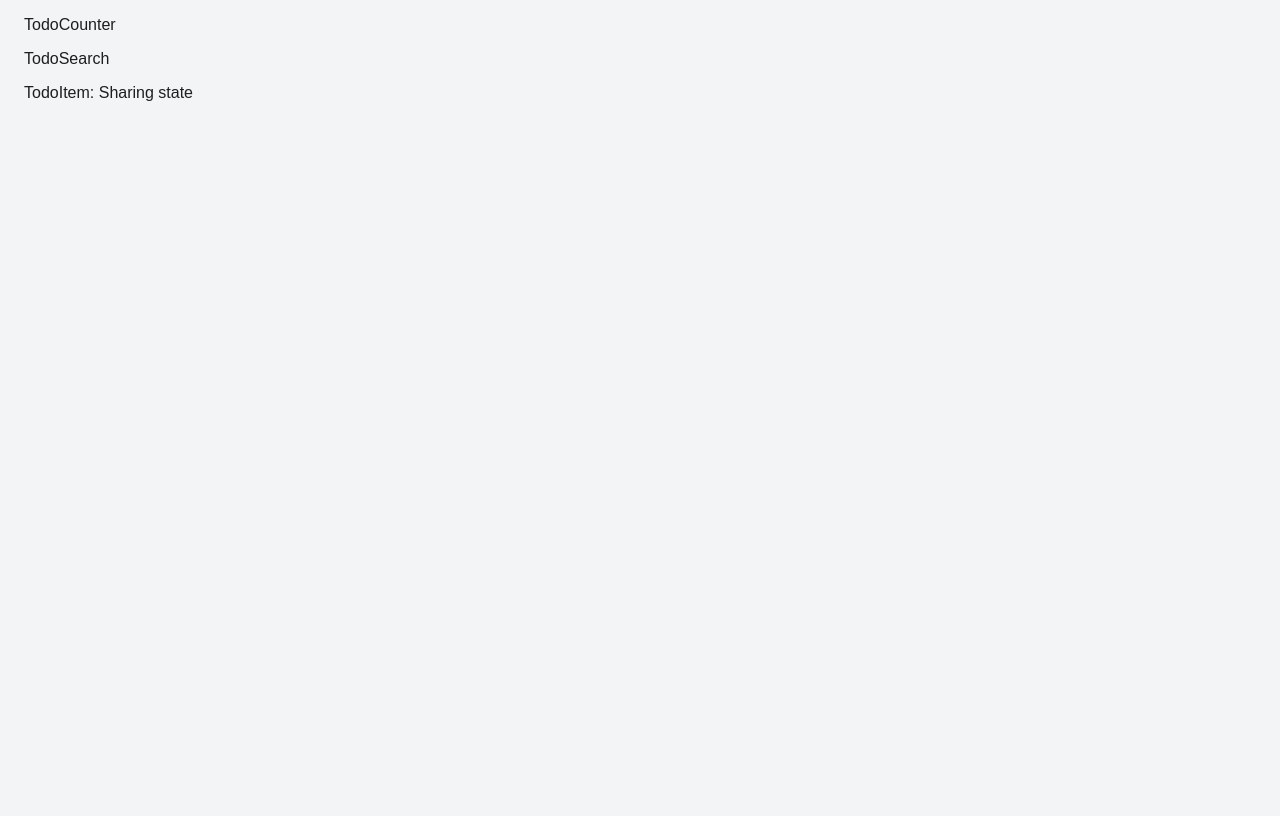
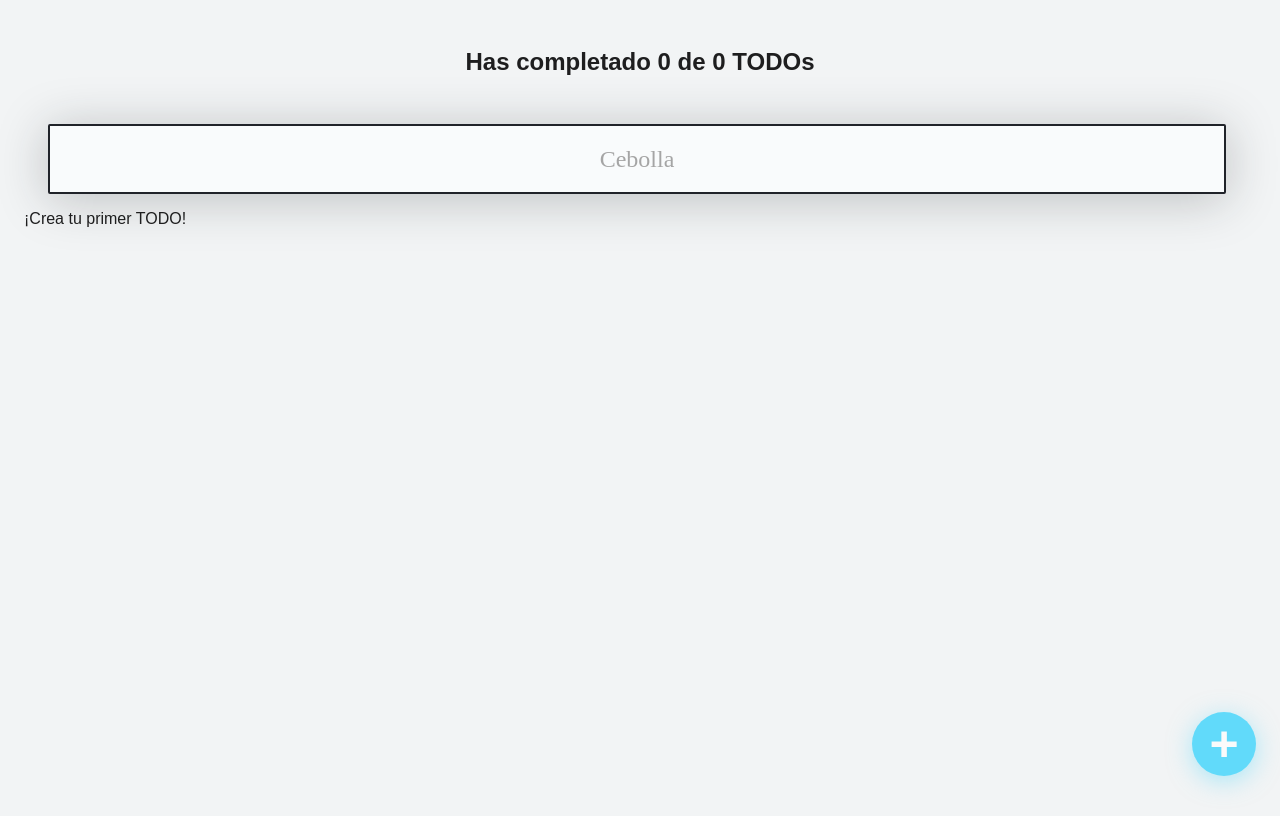
Before and after one commit to scarrilloh77/advanced-own-patterns, a React (Vite) app: page / in a window 1280 px wide. Built offline with nearby package versions, Linux system fonts and the light colour scheme.

Commit message:
Composition without Context

```diff
--- a/src/App/index.jsx
+++ b/src/App/index.jsx
@@ -1,42 +1,65 @@
-import React, { useState } from 'react';
+import React from 'react';
+import { CreateTodoButton } from '../CreateTodoButton';
+import { EmptyTodos } from '../EmptyTodos';
+import { Modal } from '../Modal';
+import { TodoHeader } from '../TodeHeader';
+import { TodoCounter } from '../TodoCounter';
+import { TodoForm } from '../TodoForm';
+import { TodoItem } from '../TodoItem';
+import { TodoList } from '../TodoList';
+import { TodoSearch } from '../TodoSearch';
+import { TodosError } from '../TodosError';
+import { TodosLoading } from '../TodosLoading';
+import { useTodos } from './useTodos';
 
 function App() {
-  const [state, setstate] = useState('Sharing state');
+  const {
+    error,
+    loading,
+    searchedTodos,
+    completeTodo,
+    deleteTodo,
+    openModal,
+    setOpenModal,
+    totalTodos,
+    completedTodos,
+    searchValue,
+    setSearchValue,
+    addTodo,
+  } = useTodos();
+
   return (
     <React.Fragment>
       <TodoHeader>
-        <TodoCounter />
-        <TodoSearch />
+        <TodoCounter totalTodos={totalTodos} completedTodos={completedTodos} />
+        <TodoSearch searchValue={searchValue} setSearchValue={setSearchValue} />
       </TodoHeader>
 
       <TodoList>
-        <TodoItem state={state} />
+        {error && <TodosError />}
+        {loading && <TodosLoading />}
+        {!loading && !searchedTodos.length && <EmptyTodos />}
+
+        {searchedTodos.map((todo) => (
+          <TodoItem
+            key={todo.text}
+            text={todo.text}
+            completed={todo.completed}
+            onComplete={() => completeTodo(todo.text)}
+            onDelete={() => deleteTodo(todo.text)}
+          />
+        ))}
       </TodoList>
+
+      {!!openModal && (
+        <Modal>
+          <TodoForm addTodo={addTodo} setOpenModal={setOpenModal} />
+        </Modal>
+      )}
+
+      <CreateTodoButton setOpenModal={setOpenModal} />
     </React.Fragment>
   );
 }
-function TodoHeader({ children }) {
-  return <header>{children}</header>;
-}
-function TodoList({ children }) {
-  return <section className="TodoList-container">{children}</section>;
-}
-function TodoCounter() {
-  return <p>TodoCounter</p>;
-}
-function TodoSearch() {
-  return <p>TodoSearch</p>;
-}
-function TodoItem({ state }) {
-  return <p>TodoItem: {state}</p>;
-}
-
-// function App() {
-//   return (
-//     <TodoProvider>
-//       <AppUI />
-//     </TodoProvider>
-//   );
-// }
 
 export default App;
--- a/src/TodoContext/index.jsx
+++ b/src/App/useTodos.jsx
@@ -1,8 +1,7 @@
 import React from 'react';
 import { useLocalStorage } from './useLocalStorage';
-export const TodoContext = React.createContext();
 
-export const TodoProvider = (props) => {
+export const useTodos = () => {
   const {
     item: todos,
     saveItem: saveTodos,
@@ -50,9 +49,7 @@ export const TodoProvider = (props) => {
     saveTodos(newTodos);
   };
 
-  return (
-    <TodoContext.Provider
-      value={{
+  return {
     loading,
     error,
     totalTodos,
@@ -65,9 +62,5 @@ export const TodoProvider = (props) => {
     deleteTodo,
     openModal,
     setOpenModal,
-      }}
-    >
-      {props.children}
-    </TodoContext.Provider>
-  );
   };
+};
--- /dev/null
+++ b/src/TodeHeader/index.jsx
@@ -0,0 +1,5 @@
+import React from 'react';
+
+export const TodoHeader = ({ children }) => {
+  return <header>{children}</header>;
+};
--- a/src/TodoCounter/index.jsx
+++ b/src/TodoCounter/index.jsx
@@ -1,10 +1,7 @@
 import React from 'react';
-import { TodoContext } from '../TodoContext';
 import './TodoCounter.css';
 
-export const TodoCounter = () => {
-  const { totalTodos, completedTodos } = React.useContext(TodoContext);
-
+export const TodoCounter = ({ totalTodos, completedTodos }) => {
   return (
     <h2 className="TodoCounter">
       Has completado {completedTodos} de {totalTodos} TODOs
--- a/src/TodoForm/index.jsx
+++ b/src/TodoForm/index.jsx
@@ -1,10 +1,8 @@
 import React from 'react';
-import { TodoContext } from '../TodoContext';
 import './TodoForm.css';
 
-export const TodoForm = () => {
+export const TodoForm = ({ addTodo, setOpenModal }) => {
   const [newTodoValue, setNewTodoValue] = React.useState('');
-  const { addTodo, setOpenModal } = React.useContext(TodoContext);
 
   const onChange = (event) => {
     setNewTodoValue(event.target.value);
--- a/src/TodoIcon/CheckLogo.jsx
+++ b/src/TodoIcon/CheckLogo.jsx
@@ -1,8 +1,13 @@
 import React from 'react';
 
-export const CheckLogo = () => {
+export const CheckLogo = ({ className, fill }) => {
   return (
-    <svg viewBox="0 0 405.272 405.272" xmlSpace="preserve">
+    <svg
+      viewBox="0 0 405.272 405.272"
+      xmlSpace="preserve"
+      className={className}
+      fill={fill}
+    >
       <path
         d="M393.401,124.425L179.603,338.208c-15.832,15.835-41.514,15.835-57.361,0L11.878,227.836
 		c-15.838-15.835-15.838-41.52,0-57.358c15.841-15.841,41.521-15.841,57.355-0.006l81.698,81.699L336.037,67.064
--- a/src/TodoIcon/DeleteLogo.jsx
+++ b/src/TodoIcon/DeleteLogo.jsx
@@ -1,8 +1,13 @@
 import React from 'react';
 
-export const DeleteLogo = () => {
+export const DeleteLogo = ({ className, fill }) => {
   return (
-    <svg viewBox="0 0 348.333 348.334" xmlSpace="preserve">
+    <svg
+      viewBox="0 0 348.333 348.334"
+      xmlSpace="preserve"
+      className={className}
+      fill={fill}
+    >
       <path
         d="M336.559,68.611L231.016,174.165l105.543,105.549c15.699,15.705,15.699,41.145,0,56.85
 		c-7.844,7.844-18.128,11.769-28.407,11.769c-10.296,0-20.581-3.919-28.419-11.769L174.167,231.003L68.609,336.563
--- a/src/TodoIcon/index.jsx
+++ b/src/TodoIcon/index.jsx
@@ -1,6 +1,6 @@
 import React from 'react';
 import { CheckLogo } from './CheckLogo';
-import { DeleteLogo } from './deleteLogo';
+import { DeleteLogo } from './DeleteLogo';
 import './TodoIcon.css';
 
 const iconTypes = {
--- a/src/TodoSearch/index.jsx
+++ b/src/TodoSearch/index.jsx
@@ -1,10 +1,7 @@
 import React from 'react';
 import './TodoSearch.css';
-import { TodoContext } from '../TodoContext';
 
-export const TodoSearch = () => {
-  const { searchValue, setSearchValue } = React.useContext(TodoContext);
-
+export const TodoSearch = ({ searchValue, setSearchValue }) => {
   const onSearchValueChange = (event) => {
     console.log(event.target.value);
     setSearchValue(event.target.value);
```
Also changed, not shown: src/App/AppUI.jsx (deleted, +0 -59 lines), src/App/useLocalStorage.jsx (renamed from src/TodoContext/useLocalStorage.jsx). Lines whose indentation alone changed are shown as unchanged.
